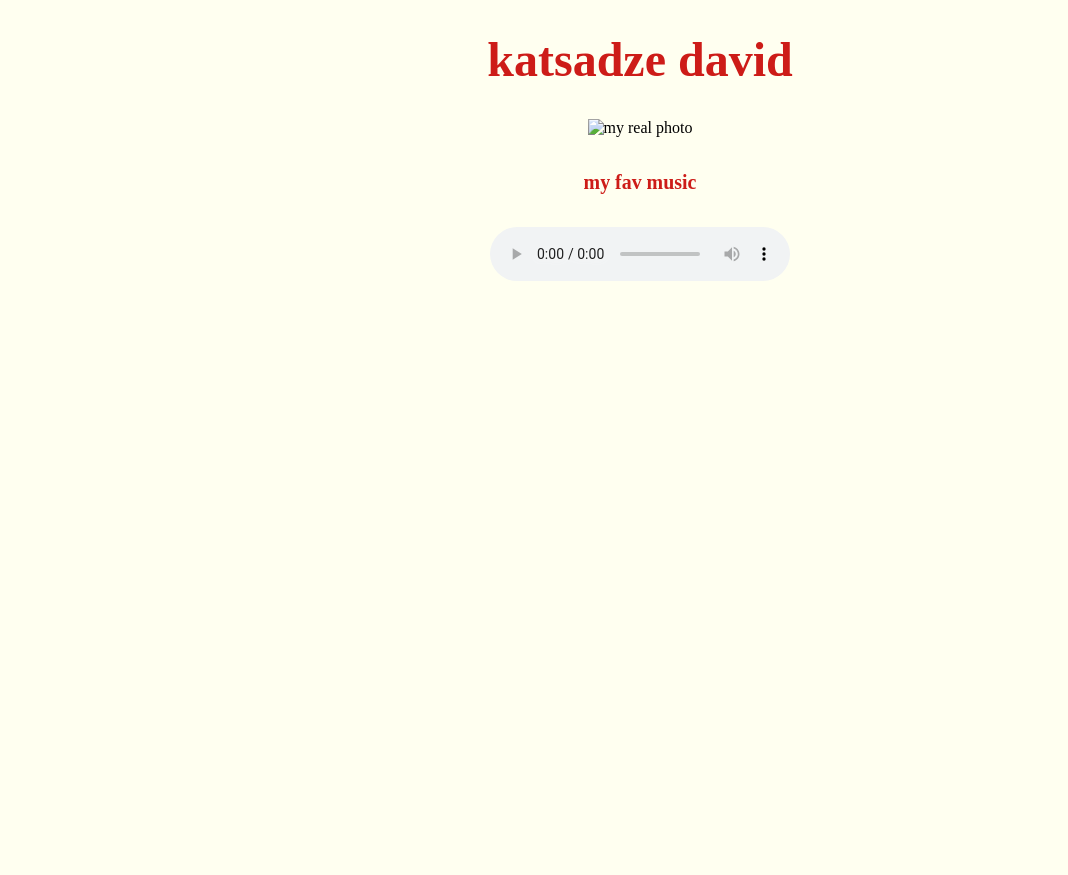
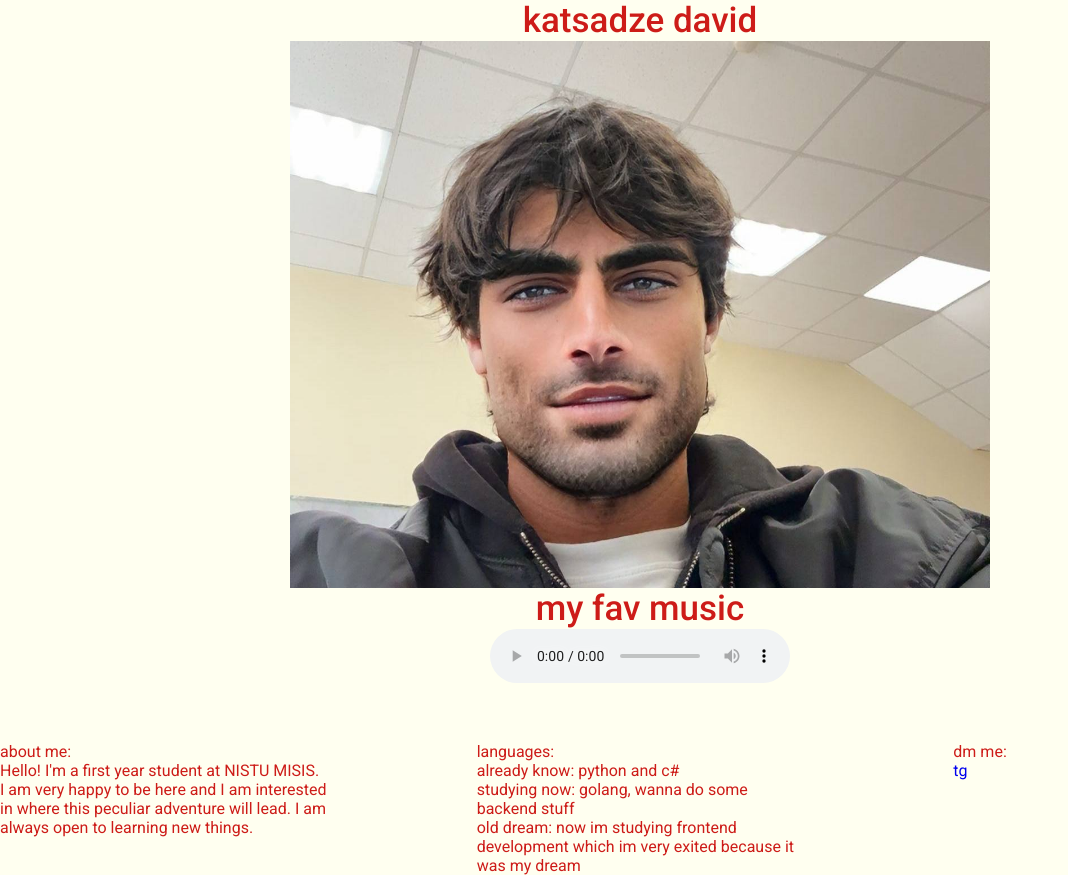
Before and after one commit to triplesixblast/itam-frontend, a plain HTML site: page index.html in a window 1280 px wide. Shown: the whole page, without its empty margins (0-1068 px from the left). Before the commit the page ends 800 px from the top, so only its background shows below. Drawn offline with Linux system fonts and the light colour scheme.

Commit message:
feat: new index.html

```diff
--- a/index.html
+++ b/index.html
@@ -4,42 +4,48 @@
     <meta charset="UTF-8">
     <meta name="viewport" content="width=device-width, initial-scale=1.0">
     <title>ME</title>
-    <!-- <style>
-        .content-wrapper{
-            display: flex;
-            justify-content: space-between;
-            flex-wrap: wrap;
-            gap: 150px;
-            margin-top: 50px;
-        }
-        .text-content{
-            flex: 100;
-            min-width: 200px;
-        }
-        a{
-            color: #CD1C18;
-        }
-    </style> -->
+    <link rel="stylesheet" href="reset.css">
+    <link rel="stylesheet" href="style.css">
+    <link rel="preconnect" href="https://fonts.googleapis.com">
+    <link rel="preconnect" href="https://fonts.gstatic.com" crossorigin>
+    <link href="https://fonts.googleapis.com/css2?family=Roboto:ital,wght@0,100..900;1,100..900&display=swap" rel="stylesheet">
 </head>
 <body style="background-color: #fffff0;">
     <center>
-        <font face="Times New Roman" size="5" color="#CD1C18">
-                <h1>katsadze david</h1>
-        </font>
+                <h1 class="person_name">katsadze david</h1>
         <div>
             <h1></h1>
-            <img src="my_photo.jpg" alt="my real photo" width="700" height="400" loading="lazy">
+            <img src="files/my_photo.jpg" alt="my real photo" width="700" height="400" loading="lazy">
         </div>
     </center>
     <center>
         <div>
             <figure>
-                <font face="Times New Roman" size="5" color="#CD1C18">
-                    <h5>my fav music</h5>
+                <font class="person_name">
+                    <h3>my fav music</h3>
+
                 </font>
-                <audio controls src="/music.mp3"></audio>
+                <audio controls src="files/music.mp3"></audio>
             </figure>
         </div>
     </center>
+    <div class="content-wrapper">
+        <div class="text-content">
+            <h2>about me:</h2>
+            <p>Hello! I'm a first year student at NISTU MISIS. I am very happy to be here and I am interested in where this peculiar adventure will lead. I am always open to learning new things.</p>
+        </div>
+        <div class="text-content">
+            <h2>languages:</h2>
+            <ul>
+                <li>already know: python and c#</li>
+                <li>studying now: golang, wanna do some backend stuff</li>
+                <li>old dream: now im studying frontend development which im very exited because it was my dream</li>
+            </ul>
+        </div>
+        <div class="text-content">
+            <h2>dm me:</h2>
+            <a href="https://t.me/astracelebrities"> tg</a>
+        </div>
+    </div>
 </body>
 </html>
--- /dev/null
+++ b/reset.css
@@ -0,0 +1,93 @@
+/* Reset and base styles  */
+* {
+	padding: 0px;
+	margin: 0px;
+	border: none;
+}
+
+*,
+*::before,
+*::after {
+	box-sizing: border-box;
+}
+
+/* Links */
+
+a, a:link, a:visited  {
+    text-decoration: none;
+}
+
+a:hover  {
+    text-decoration: none;
+}
+
+/* Common */
+
+aside, nav, footer, header, section, main {
+	display: block;
+}
+
+h1, h2, h3, h4, h5, h6, p {
+    font-size: inherit;
+	font-weight: inherit;
+}
+
+ul, ul li {
+	list-style: none;
+}
+
+img {
+	vertical-align: top;
+}
+
+img, svg {
+	max-width: 100%;
+	height: auto;
+}
+
+address {
+  font-style: normal;
+}
+
+/* Form */
+
+input, textarea, button, select {
+	font-family: inherit;
+    font-size: inherit;
+    color: inherit;
+    background-color: transparent;
+}
+
+input::-ms-clear {
+	display: none;
+}
+
+button, input[type="submit"] {
+    display: inline-block;
+    box-shadow: none;
+    background-color: transparent;
+    background: none;
+    cursor: pointer;
+}
+
+input:focus, input:active,
+button:focus, button:active {
+    outline: none;
+}
+
+button::-moz-focus-inner {
+	padding: 0;
+	border: 0;
+}
+
+label {
+	cursor: pointer;
+}
+
+legend {
+	display: block;
+}
+
+input[type='file'] {
+	max-width: 100%;
+}
--- a/style.css
+++ b/style.css
@@ -0,0 +1,24 @@
+.person_name{
+    color: #CD1C18;
+    font-family: "Roboto", sans-serif;
+    font-size: 35px;
+    font-weight: 500;
+    text-decoration: none;
+}
+
+.content-wrapper{
+    display: flex;
+    justify-content: space-between;
+    flex-wrap: wrap;
+    gap: 150px;
+    margin-top: 50px;
+}
+
+.text-content{
+    color: #CD1C18;
+    font-family: "Roboto", sans-serif;
+    font-size: 300;
+    font-weight: 400;
+    flex: 100;
+    min-width: 200px;
+}
```
